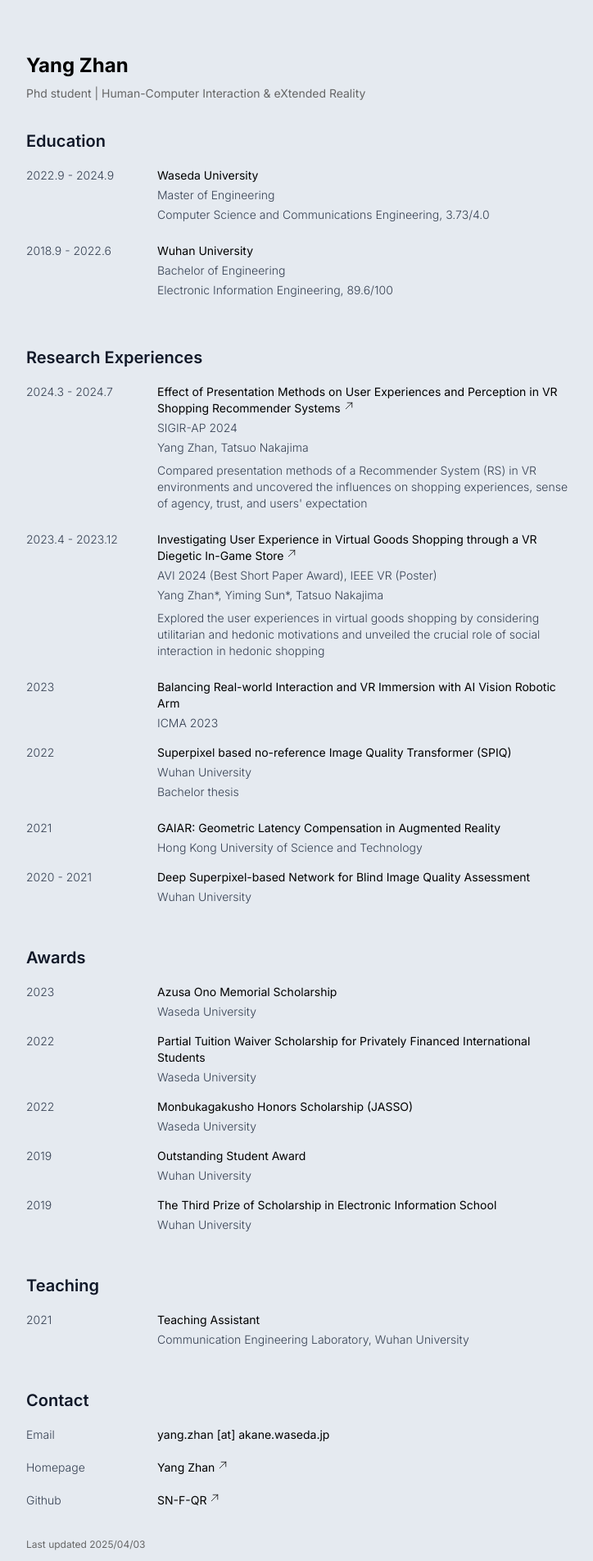
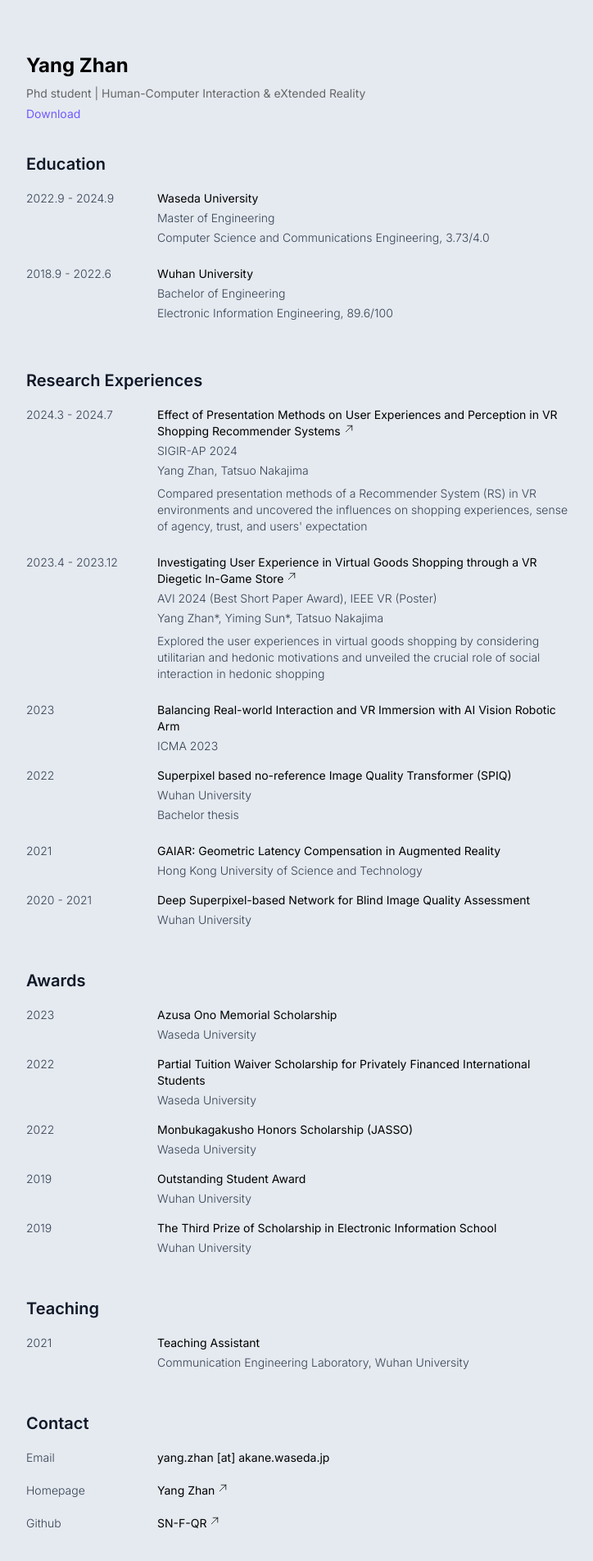
Before and after one commit to SN-F-QR/academic-personal, a React (Vite) app: page /resume in a window 1280 px wide. Shown: the top 1904 px of the page at 82% size, without its empty margins (272-996 px from the left). Built offline with nearby package versions, Linux system fonts and the light colour scheme.

Commit message:
feat: download resume button

```diff
--- a/src/content/resume.mdx
+++ b/src/content/resume.mdx
@@ -1,8 +1,10 @@
 import { RHeader, RSection, RItem } from "../pages/Resume";
+import cvFile from "/public/CV_YangZhan.pdf";
 
 <RHeader
   name="Yang Zhan"
   description="Phd student | Human-Computer Interaction & eXtended Reality"
+  cvUrl={cvFile}
 />
 
 <RSection title="Education">
--- a/src/pages/Resume.tsx
+++ b/src/pages/Resume.tsx
@@ -7,7 +7,7 @@ const Resume: React.FC = () => {
     <div className="markdown flex h-full w-auto max-w-2xl flex-col place-self-center overflow-hidden">
       <ResumeContent />
       <footer>
-        <p className="text-xs">Last updated 2025/04/03</p>
+        <p className="text-xs font-light">Last updated 2025/04/03</p>
       </footer>
     </div>
   );
@@ -16,11 +16,17 @@ const Resume: React.FC = () => {
 export const RHeader: React.FC<{
   name: string;
   description: string;
-}> = ({ name, description }) => {
+  cvUrl?: string;
+}> = ({ name, description, cvUrl }) => {
   return (
     <header>
       <h2>{name}</h2>
       <p className="m-0 text-sm">{description}</p>
+      {cvUrl && (
+        <a className="text-sm" href={cvUrl} download>
+          Download
+        </a>
+      )}
     </header>
   );
 };
```
Also changed, not shown: 1 other file (tests, documents, lock files or other folders).
